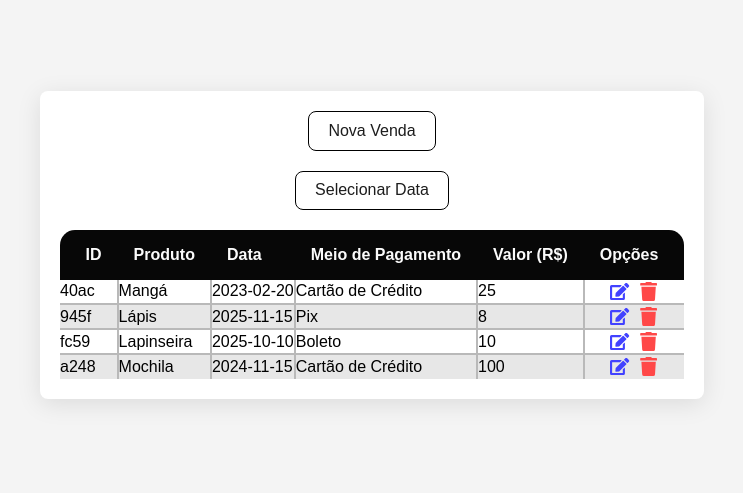
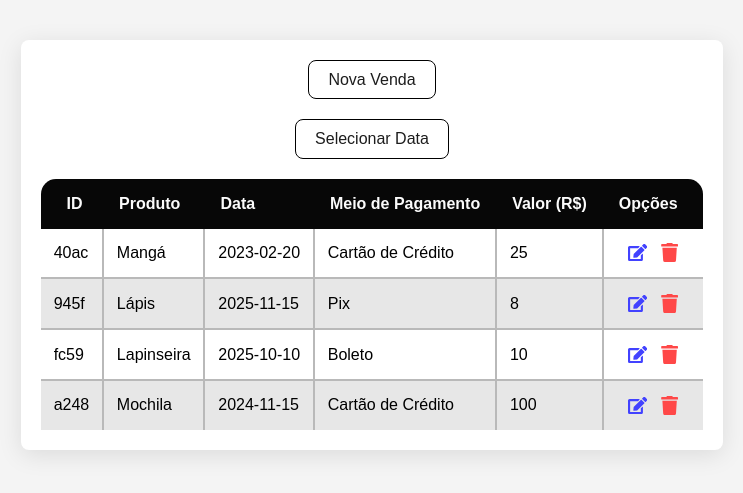
Before and after one commit to nicolasrls/Stockflow, a React (Create React App) app in the folder client/: page /estoque in a window 1280 px wide. Shown: the part 155-648 px from the top of the page, without its empty margins (268-1011 px from the left). Built offline with nearby package versions, Linux system fonts and the light colour scheme; data requests are answered from the project's data file.

Commit message:
fix: lines of table styles

```diff
--- a/client/package.json
+++ b/client/package.json
@@ -49,6 +49,7 @@
     ]
   },
   "devDependencies": {
-    "@types/qrcode.react": "^1.0.5"
+    "@types/qrcode.react": "^1.0.5",
+    "@types/react-datepicker": "^6.2.0"
   }
 }
--- a/client/src/styles/estoque/DataTable.css
+++ b/client/src/styles/estoque/DataTable.css
@@ -19,6 +19,7 @@ table {
     color: #000000;
     border-bottom: 2px solid #b9b9b9;
     border-right: 2px solid #b9b9b9;
+    padding: .8em;
   }
 
   td:last-child {
@@ -59,7 +60,7 @@ table {
   }
 
   td.ops > .op:first-child {
-    margin-right: .25em;
+    margin-right: .35em;
     color: #4242ff;
   }
   td.ops > .op:first-child:hover,
@@ -68,7 +69,7 @@ table {
   }
 
   td.ops > .op:last-child {
-    margin-left: .25em;
+    margin-left: .35em;
     color: #ff4848;
   }
   td.ops > .op:last-child:hover,
--- a/client/tsconfig.json
+++ b/client/tsconfig.json
@@ -1,5 +1,7 @@
 {
   "compilerOptions": {
+    "typeRoots": ["node_modules/@types"],
+    "types": [],
     "target": "es5",
     "lib": [
       "dom",
```
Also changed, not shown: 1 other file (tests, documents, lock files or other folders).
